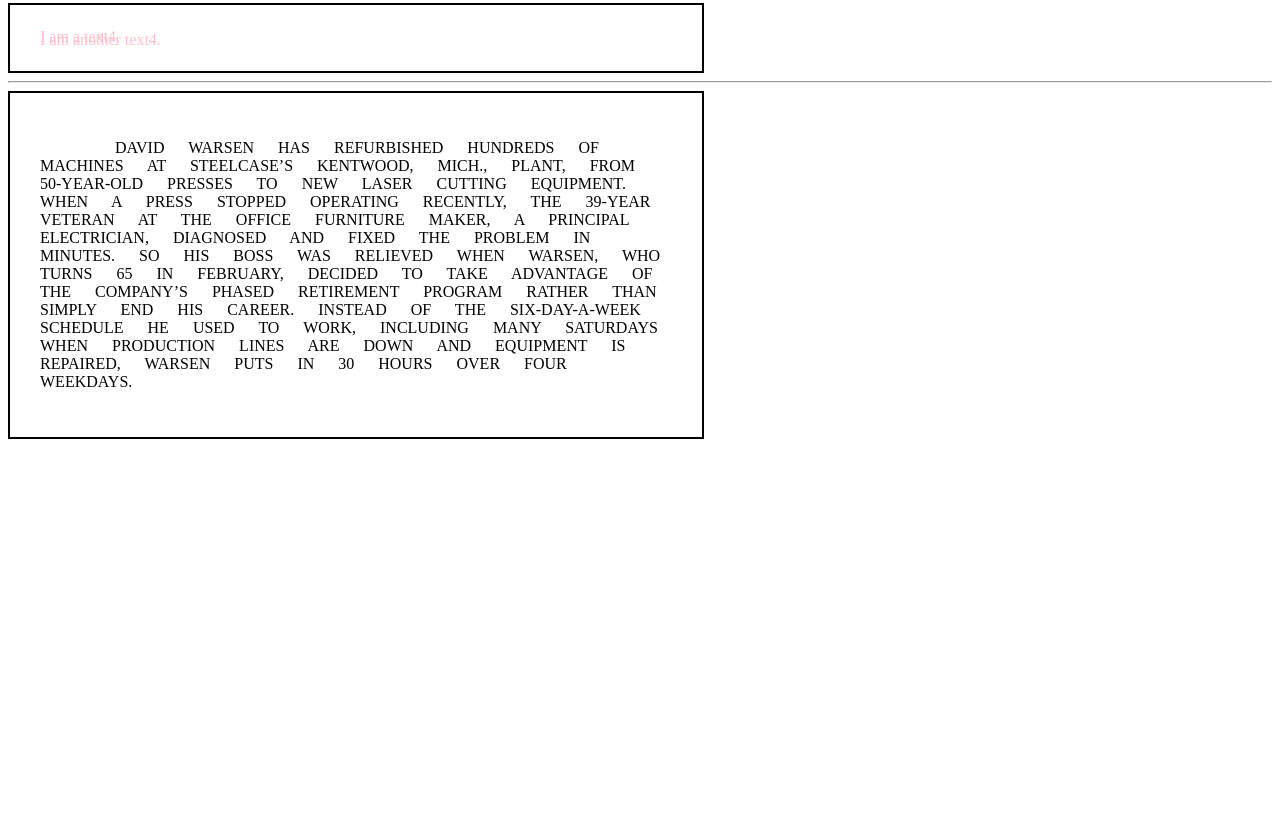
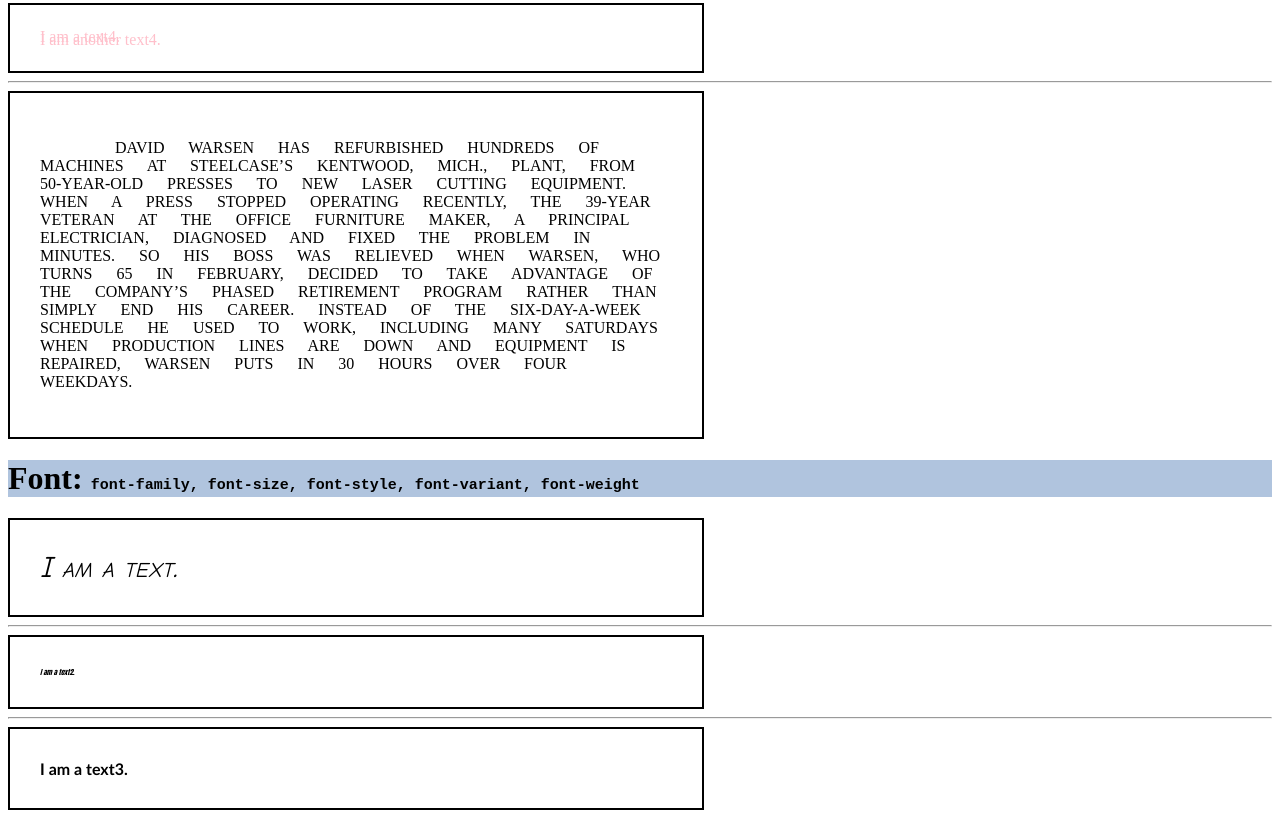
Before and after one commit to deep4788/cssConcepts, a plain HTML site: page index.html in a window 1280 px wide. Shown: the part 3332-4150 px from the top of the page. Before the commit the page ends 3779 px from the top, so only its background shows below. Drawn offline with Linux system fonts and the light colour scheme.

Commit message:
Added font

```diff
--- a/index.html
+++ b/index.html
@@ -161,5 +161,20 @@
         <div class="text-properties5">
             <p>David Warsen has refurbished hundreds of machines at Steelcase’s Kentwood, Mich., plant, from 50-year-old presses to new laser cutting equipment. When a press stopped operating recently, the 39-year veteran at the office furniture maker, a principal electrician, diagnosed and fixed the problem in minutes. So his boss was relieved when Warsen, who turns 65 in February, decided to take advantage of the company’s phased retirement program rather than simply end his career. Instead of the six-day-a-week schedule he used to work, including many Saturdays when production lines are down and equipment is repaired, Warsen puts in 30 hours over four weekdays.</p>
         </div>
+
+        <h1>Font: <code>font-family, font-size, font-style, font-variant, font-weight</code></h1>
+        <div class="font-properties">
+            I am a text.<br>
+        </div>
+        <hr>
+
+        <div class="font-properties2">
+            I am a text2.<br>
+        </div>
+        <hr>
+
+        <div class="font-properties3">
+            I am a text3.<br>
+        </div>
     </body>
 </html>
--- a/style.css
+++ b/style.css
@@ -250,3 +250,32 @@ code {
     text-transform: uppercase;
     word-spacing: 20px;
 }
+
+.font-properties, .font-properties2, .font-properties3 {
+    border-color: #000;
+    border-style: solid;
+    border-width: 2px;
+    right: 0;
+    bottom: 0;
+    padding: 30px;
+    width: 50%;
+}
+
+.font-properties {
+    font-family: "Comic Sans MS", cursive, sans-serif;
+    font-size: 30px;
+    font-style: italic;
+    font-variant: small-caps;
+}
+
+.font-properties2 {
+    font-family: Impact, Charcoal, sans-serif;
+    font-size: 7px;
+    font-style: oblique;
+    font-weight: bold;
+}
+
+.font-properties3 {
+    font-family: "Trebuchet MS", Helvetica, sans-serif;
+    font-weight: bolder;
+}
```
